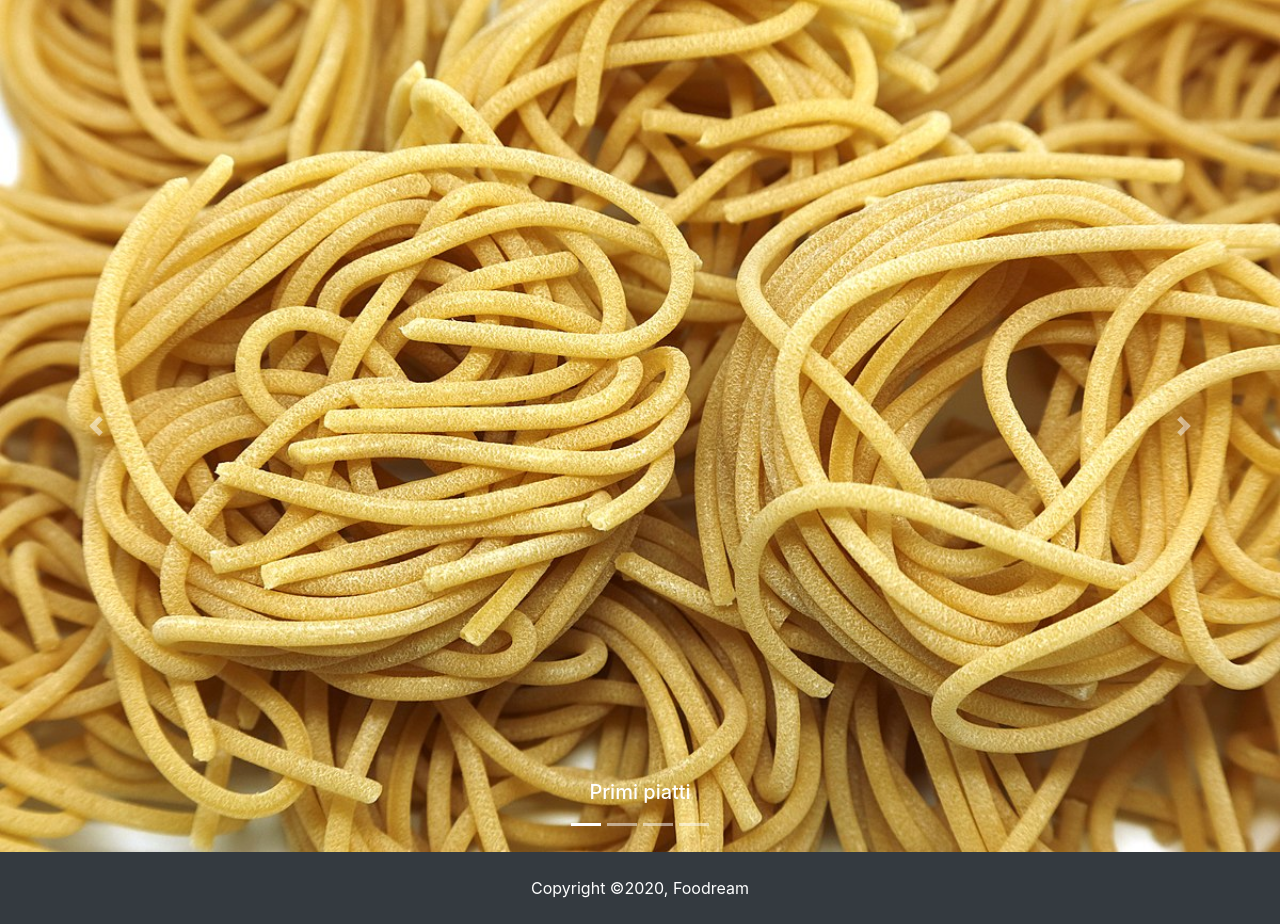
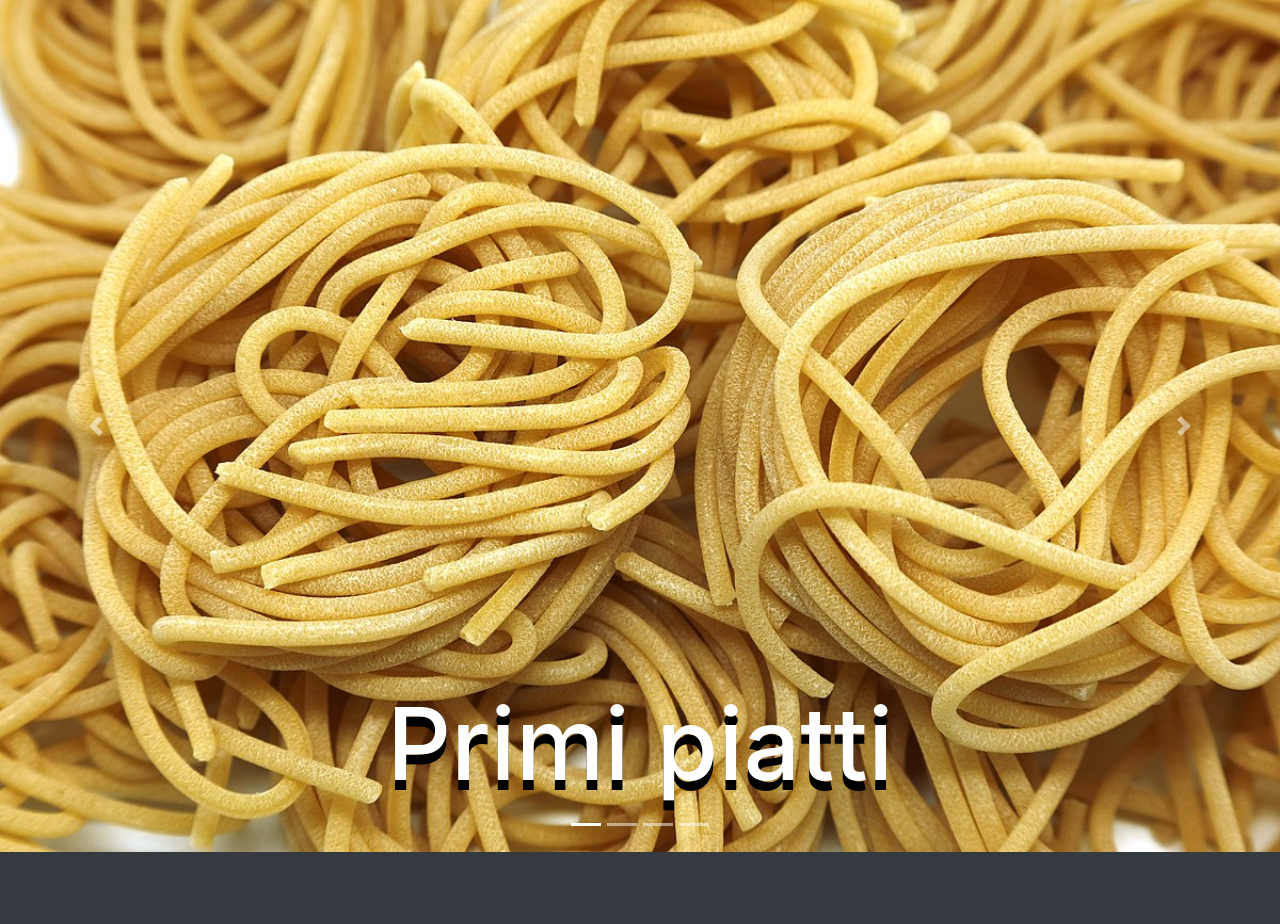
Before and after one commit to PeterBrown98/ProgettoLTW, a PHP site: page /Homepage.html in a window 1280 px wide. Shown: the part 77-1001 px from the top of the page. After the commit the page ends 929 px from the top, so only its background shows below. Run offline with PHP 8.4, Linux system fonts and the light colour scheme.

Commit message:
fix css homepage

```diff
--- a/CSS/Homepage.css
+++ b/CSS/Homepage.css
@@ -10,9 +10,8 @@
   }
 
 
+h5{
+  font-size: 100px;
+  text-shadow: 0px 10px black;
 
-.carousel-control-next-icon,
-.carousel-control-prev-icon {
-  background-image: none;
-  font-size: 20px;
 }
--- a/Homepage.html
+++ b/Homepage.html
@@ -5,6 +5,7 @@
         <title>Homepage Foodream</title>
         <link rel="stylesheet" href="https://stackpath.bootstrapcdn.com/bootstrap/4.4.1/css/bootstrap.min.css">
         <link rel="stylesheet" href="CSS/style.css">
+        <link rel="stylesheet" href="CSS/Homepage.css">
         <style type="text/css"></style>
         <meta name="viewport" content="width-device-width, initial-scale=1"/>
         <meta name="viewport" content="height=device-height, initial-scale=1"/>
```
Also changed, not shown: CSS/style.css (line endings or trailing spaces).
